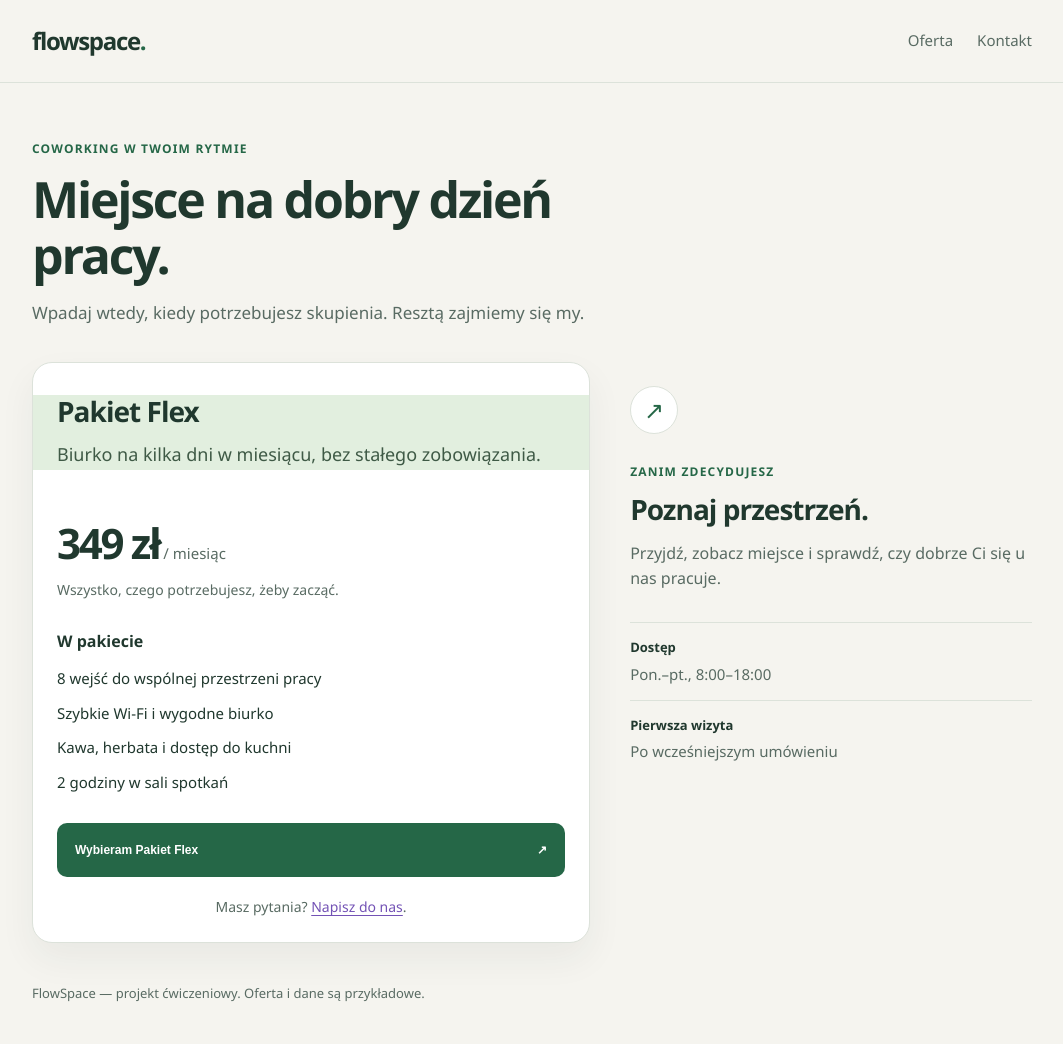
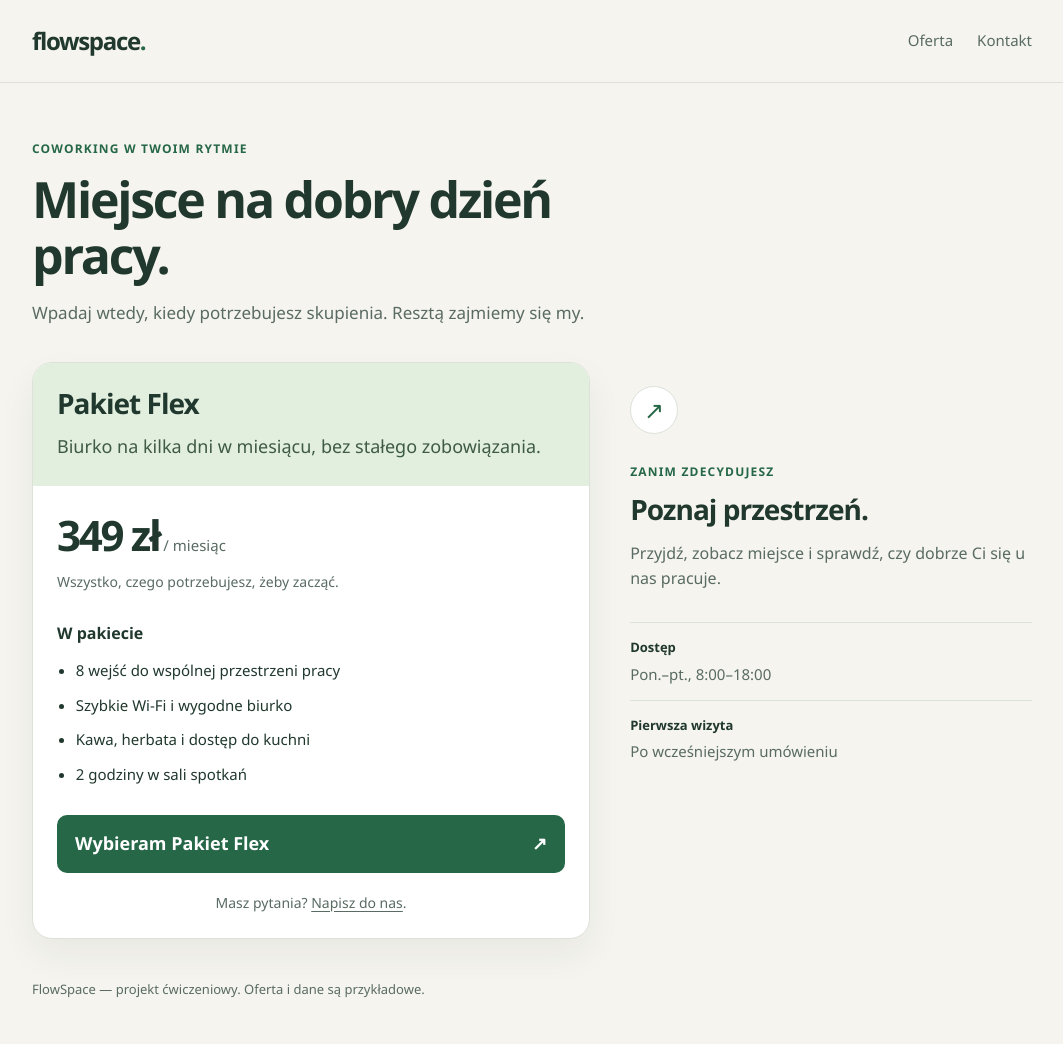
Before and after one commit to AcePeQ/Master.dev-mini-projects, a plain HTML site: page css-naprawa-oferty-starter/index.html in a window 1280 px wide. Shown: the whole page, without its empty margins (108-1171 px from the left). Drawn offline with Linux system fonts and the light colour scheme.

Commit message:
fix: refine CSS styles for improved layout and accessibility

```diff
--- a/css-naprawa-oferty-starter/style.css
+++ b/css-naprawa-oferty-starter/style.css
@@ -125,7 +125,7 @@ h1 {
   line-height: 1.12;
 }
 
-.page-intro > p:last-child {
+.page-intro>p:last-child {
   margin: 0;
   color: var(--color-muted);
   font-size: 1.0625rem;
@@ -149,19 +149,19 @@ h1 {
 }
 
 .offer-card__intro {
-  padding-inline: 24px;
+  padding: 24px;
   background: var(--color-soft);
 }
 
 .offer-card__intro h2 {
-  margin-block: 32px 12px;
+  margin-block: 0 12px;
   font-size: 1.75rem;
   line-height: 1.2;
   letter-spacing: -0.035em;
 }
 
 .offer-card__intro p {
-  margin-block: 0 24px;
+  margin: 0;
   color: #3f5a46;
 }
 
@@ -199,9 +199,13 @@ h1 {
 .benefits-list {
   margin-block-end: 28px;
   font-size: 0.9375rem;
+
+  list-style: initial;
+  list-style-position: outside;
+  padding-inline-start: 1.25em;
 }
 
-.benefits-list li + li {
+.benefits-list li+li {
   margin-block-start: 10px;
 }
 
@@ -218,8 +222,10 @@ h1 {
   outline: none;
   background: var(--color-accent);
   color: #ffffff;
+  cursor: pointer;
+
+  font: inherit;
   font-weight: 700;
-  cursor: pointer;
 }
 
 .offer-card__button:hover {
@@ -227,7 +233,7 @@ h1 {
 }
 
 .offer-card__button:focus-visible {
-  outline: 3px soild var(--color-focus);
+  outline: 3px solid var(--color-focus);
   outline-offset: 4px;
 }
 
@@ -236,6 +242,10 @@ h1 {
   color: var(--color-muted);
   font-size: 0.875rem;
   text-align: center;
+}
+
+.support-note a {
+  color: inherit;
 }
 
 .visit-note {
@@ -262,7 +272,7 @@ h1 {
   letter-spacing: -0.035em;
 }
 
-.visit-note > p:not(.eyebrow) {
+.visit-note>p:not(.eyebrow) {
   margin: 0;
   color: var(--color-muted);
 }
@@ -271,7 +281,7 @@ h1 {
   margin-block: 30px 0;
 }
 
-.visit-note dl > div {
+.visit-note dl>div {
   padding-block: 14px;
   border-block-start: 1px solid var(--color-border);
 }
```
